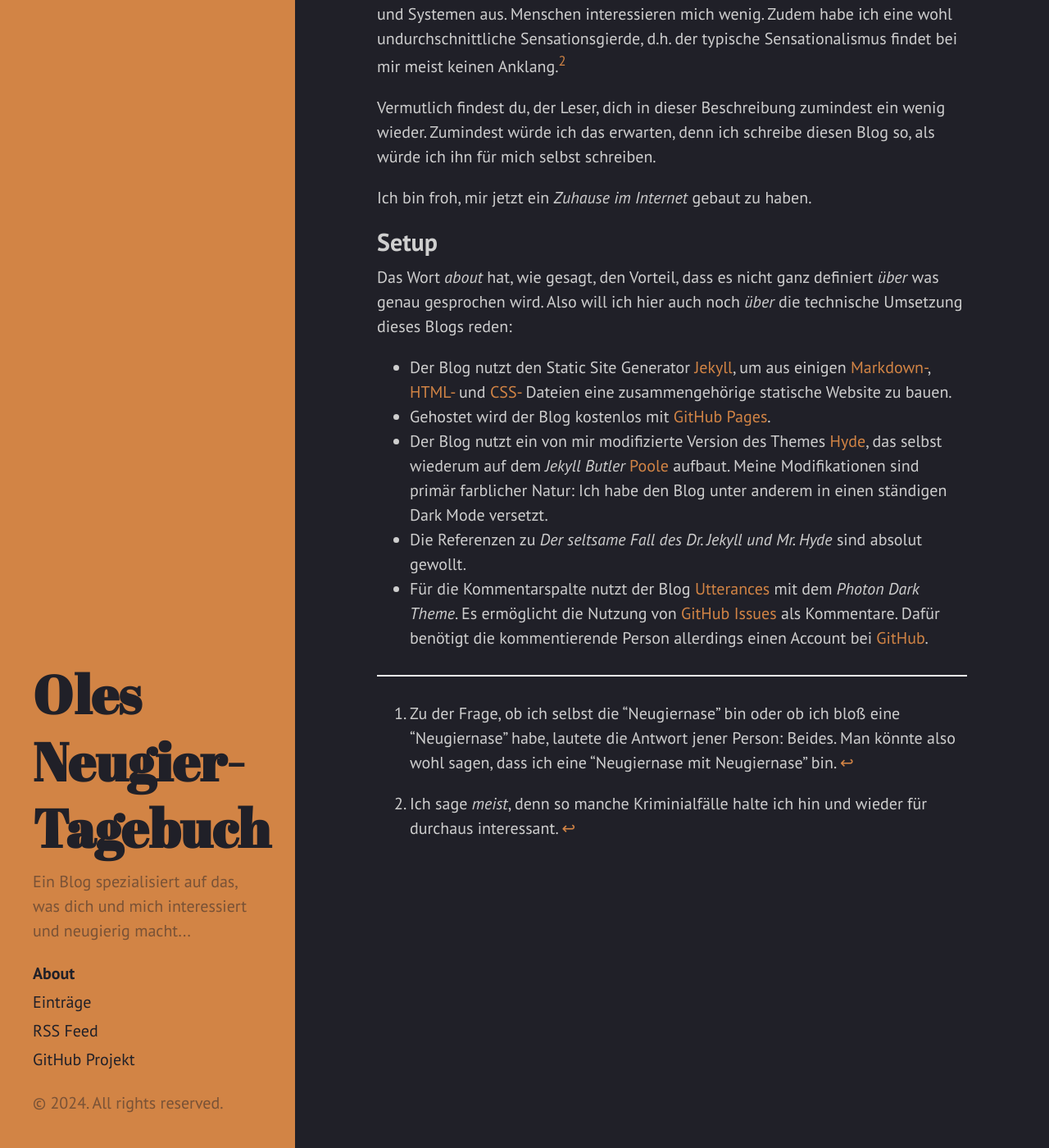
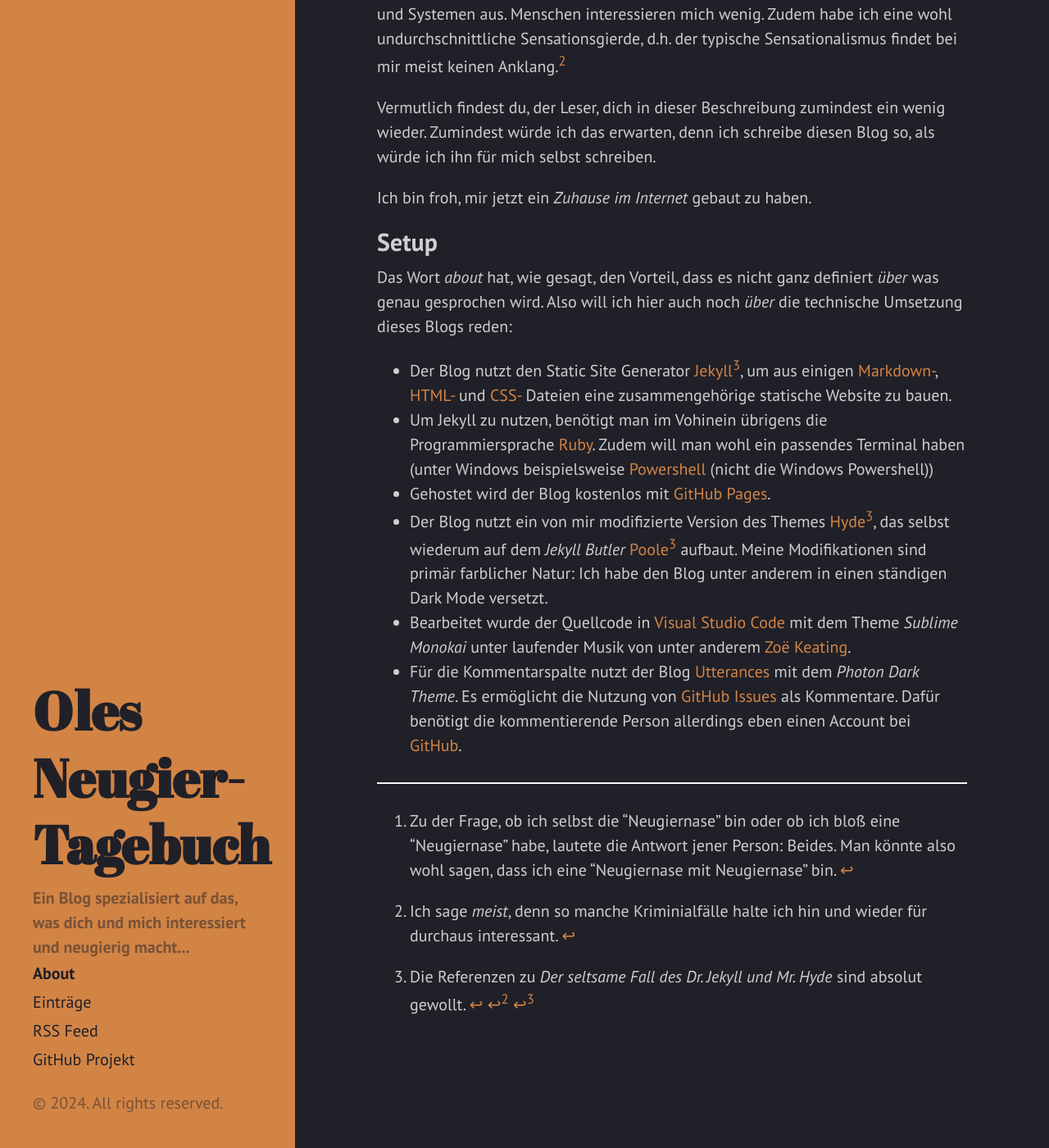
Before and after one commit to SpeedyNurBesser/speedynurbesser.github.io, a Jekyll site: the page built from about.md, in a window 1280 px wide and 1400 px high, scrolled down 479 px. Shown: the whole window at 82% size. Built offline with Jekyll 4.4.1, drawn with Linux system fonts in a browser that asks for light colours.

Commit message:
updated About Page corrected typo in *Über Wiederholungen*

```diff
--- a/_includes/sidebar.html
+++ b/_includes/sidebar.html
@@ -6,7 +6,7 @@
           {{ site.title }}
         </a>
       </h1>
-      <p>{{ site.description }}</p>
+      <b>{{ site.description }}</b>
     </div>
 
     <nav class="sidebar-nav">
--- a/about.md
+++ b/about.md
@@ -21,13 +21,15 @@ Ich bin froh, mir jetzt ein *Zuhause im Internet* gebaut zu haben.
 
 Das Wort *about* hat, wie gesagt, den Vorteil, dass es nicht ganz definiert *über* was genau gesprochen wird. Also will ich hier auch noch *über* die technische Umsetzung dieses Blogs reden:
 
-- Der Blog nutzt den Static Site Generator [Jekyll](https://jekyllrb.com/), um aus einigen [Markdown-](https://de.wikipedia.org/wiki/Markdown), [HTML-](https://de.wikipedia.org/wiki/Hypertext_Markup_Language) und [CSS-](https://de.wikipedia.org/wiki/Cascading_Style_Sheets) Dateien eine zusammengehörige statische Website zu bauen.
+- Der Blog nutzt den Static Site Generator [Jekyll](https://jekyllrb.com/)[^3], um aus einigen [Markdown-](https://de.wikipedia.org/wiki/Markdown), [HTML-](https://de.wikipedia.org/wiki/Hypertext_Markup_Language) und [CSS-](https://de.wikipedia.org/wiki/Cascading_Style_Sheets) Dateien eine zusammengehörige statische Website zu bauen.
+- Um Jekyll zu nutzen, benötigt man im Vohinein übrigens die Programmiersprache [Ruby](https://www.ruby-lang.org/de/). Zudem will man wohl ein passendes Terminal haben (unter Windows beispielsweise [Powershell](https://learn.microsoft.com/de-de/powershell/scripting/install/installing-powershell-on-windows?view=powershell-7.4) (nicht die Windows Powershell))
 - Gehostet wird der Blog kostenlos mit [GitHub Pages](https://pages.github.com/).
-- Der Blog nutzt ein von mir modifizierte Version des Themes [Hyde](https://hyde.getpoole.com/), das selbst wiederum auf dem *Jekyll Butler* [Poole](https://demo.getpoole.com/) aufbaut. Meine Modifikationen sind primär farblicher Natur: Ich habe den Blog unter anderem in einen ständigen Dark Mode versetzt.
-- Die Referenzen zu *Der seltsame Fall des Dr. Jekyll und Mr. Hyde* sind absolut gewollt.
-- Für die Kommentarspalte nutzt der Blog [Utterances](https://utteranc.es/) mit dem *Photon Dark Theme*. Es ermöglicht die Nutzung von [GitHub Issues](https://docs.github.com/en/issues) als Kommentare. Dafür benötigt die kommentierende Person allerdings einen Account bei [GitHub](https://github.com/).
+- Der Blog nutzt ein von mir modifizierte Version des Themes [Hyde](https://hyde.getpoole.com/)[^3], das selbst wiederum auf dem *Jekyll Butler* [Poole](https://demo.getpoole.com/)[^3] aufbaut. Meine Modifikationen sind primär farblicher Natur: Ich habe den Blog unter anderem in einen ständigen Dark Mode versetzt.
+- Bearbeitet wurde der Quellcode in [Visual Studio Code](https://code.visualstudio.com/) mit dem Theme *Sublime Monokai* unter laufender Musik von unter anderem [Zoë Keating](https://www.zoekeating.com/).
+- Für die Kommentarspalte nutzt der Blog [Utterances](https://utteranc.es/) mit dem *Photon Dark Theme*. Es ermöglicht die Nutzung von [GitHub Issues](https://docs.github.com/en/issues) als Kommentare. Dafür benötigt die kommentierende Person allerdings eben einen Account bei [GitHub](https://github.com/).
 
 ---
 
 [^1]: Zu der Frage, ob ich selbst die "Neugiernase" bin oder ob ich bloß eine "Neugiernase" habe, lautete die Antwort jener Person: Beides. Man könnte also wohl sagen, dass ich eine "Neugiernase mit Neugiernase" bin.
 [^2]: Ich sage *meist*, denn so manche Kriminialfälle halte ich hin und wieder für durchaus interessant.
+[^3]: Die Referenzen zu *Der seltsame Fall des Dr. Jekyll und Mr. Hyde* sind absolut gewollt.
```
Also changed, not shown: _posts/2024-04-02-Über-Wiederholung.md (+1 -1 lines).
